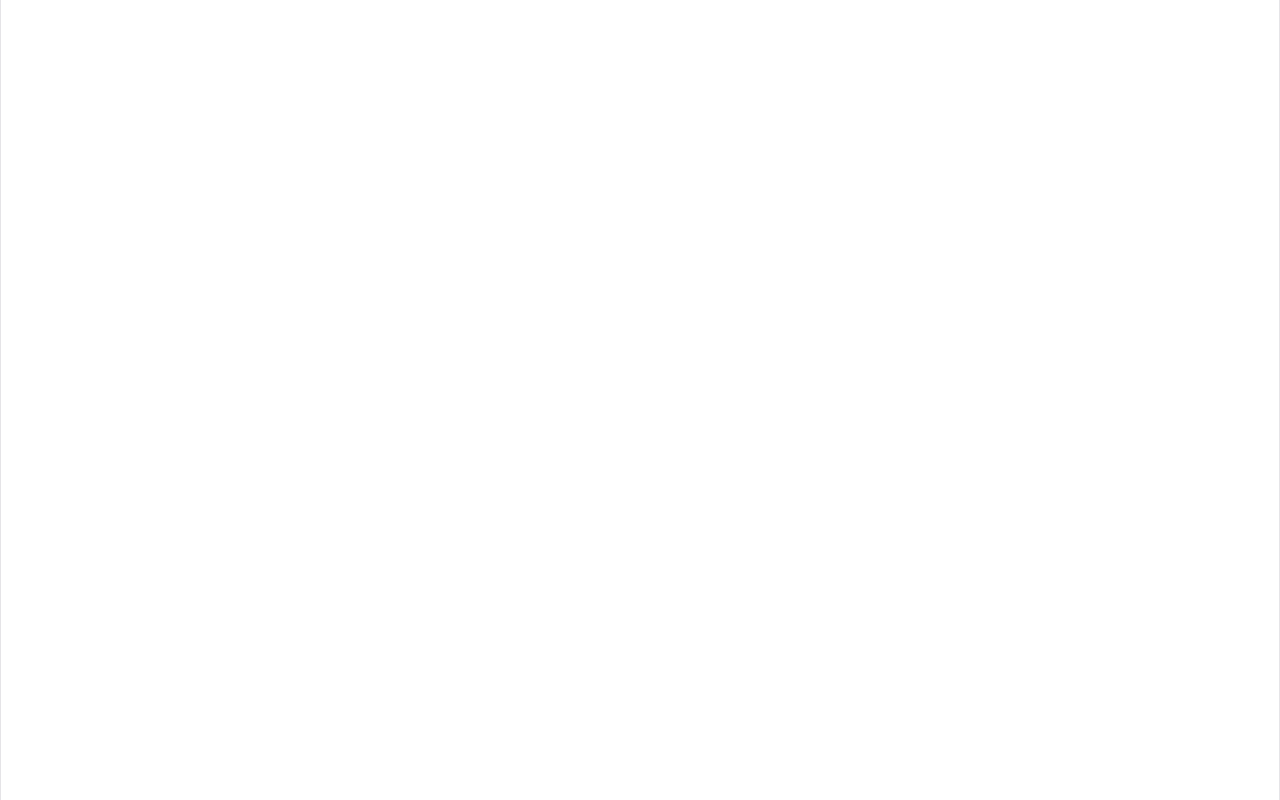
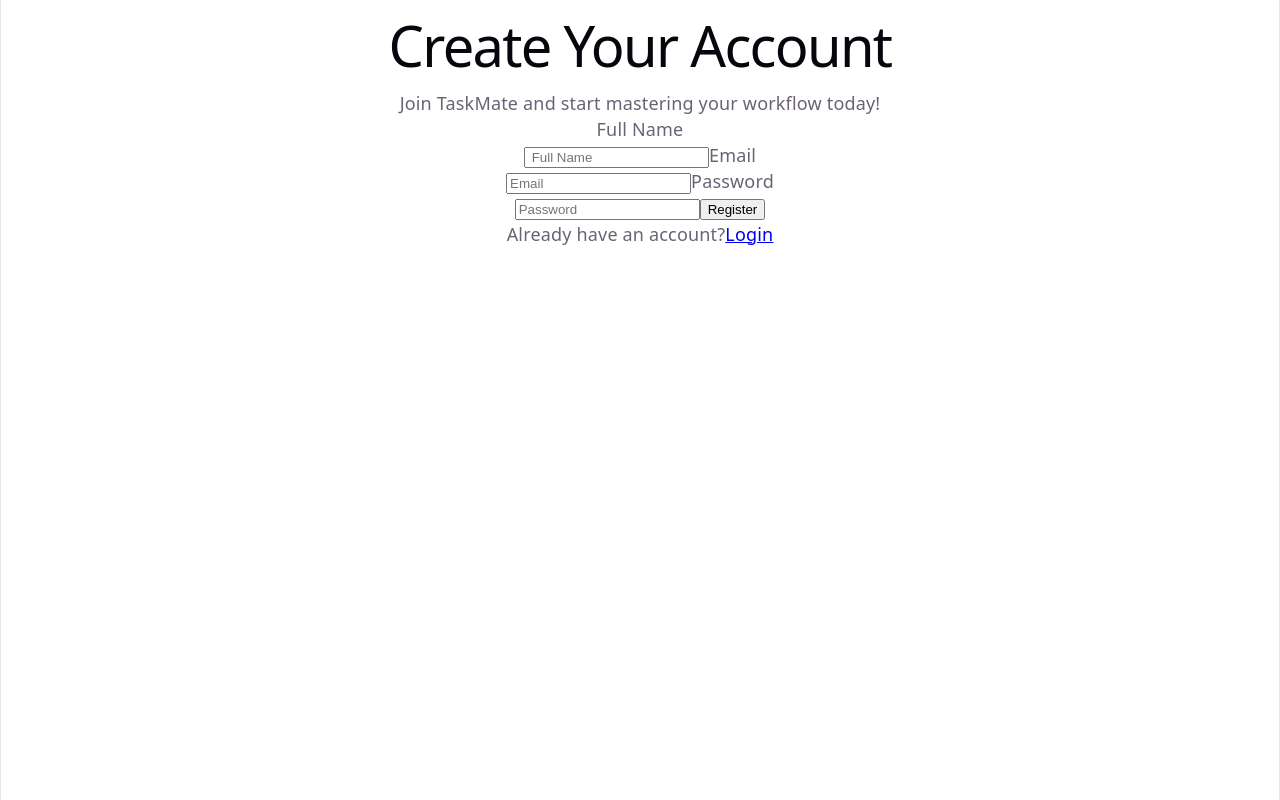
Before and after one commit to suvashish26/task-mate, a React (Vite) app: page /Register in a window 1280 px wide. Before the commit this address had no page. Built offline with nearby package versions, Linux system fonts and the light colour scheme.

Commit message:
feat: Regiter Page Added

```diff
--- a/src/App.tsx
+++ b/src/App.tsx
@@ -3,6 +3,7 @@
 import TopNav from './TopNav'
 import LandingPage from './LandingPage'
 import LoginPage from './LoginPage'
+import RegisterPage from './RegisterPage'
 
 function App() {
   return (
@@ -11,7 +12,7 @@
       <Routes>
         <Route path='/' element={<LandingPage />} />
         <Route path='/login' element={<LoginPage />} />
-
+        <Route path = '/Register' element={<RegisterPage />} />
       </Routes>
     </BrowserRouter>
   )
--- a/src/LoginPage.tsx
+++ b/src/LoginPage.tsx
@@ -1,5 +1,7 @@
 import { useState } from "react";
 import TopNav from "./TopNav";
+import { Link } from "react-router";
+
 
 function LoginPage(){
     return(
@@ -20,7 +22,7 @@
           <button type="submit">Sign In</button>
           <br></br>
           <span>SECURE ACCESS</span>
-
+         <p>Don't have an account? <Link to ="/Register">Register</Link></p>
      </form>
      </div>
         </>
--- a/src/RegisterPage.tsx
+++ b/src/RegisterPage.tsx
@@ -1,7 +1,25 @@
+import { Link } from "react-router"
+
 function RegisterPage() {
     return (
         <div>
-            <h1>Register Page</h1>
+           <div className="register-section">
+             <h1>Create Your Account</h1>
+                <p>Join TaskMate and start mastering your workflow today!</p>
+             <form action="post">
+                <span>Full Name</span>
+                <br />
+               <input type="text" placeholder=" Full Name" />
+               <span>Email</span>
+               <br />
+               <input type="email" placeholder="Email" />
+               <span>Password</span>
+               <br />
+               <input type="password" placeholder="Password" />
+               <button type="submit">Register</button>
+               <p>Already have an account?<Link to ="/login">Login</Link></p>
+             </form>
+           </div>
         </div>
     )
 }
--- a/src/TopNav.tsx
+++ b/src/TopNav.tsx
@@ -9,7 +9,7 @@
             <li><Link to='/features'>Features</Link></li>
             <li><Link to='/pricing'>Pricing</Link></li>
             <li><Link to='/login'>Login</Link></li>
-            <li><Link to='/register'><button>Register</button></Link></li>
+            <li><Link to='/Register'><button>Register</button></Link></li>
         </ul>
        </div>
     )
```
